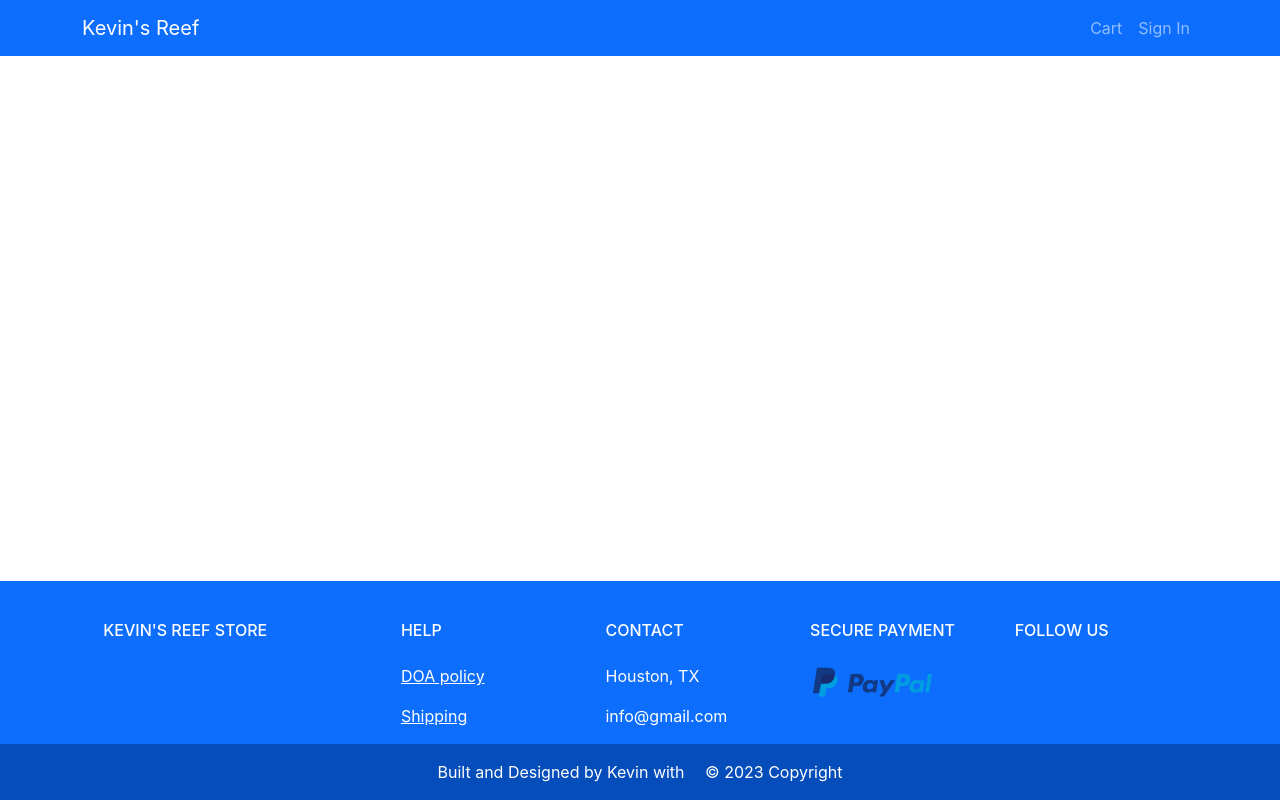
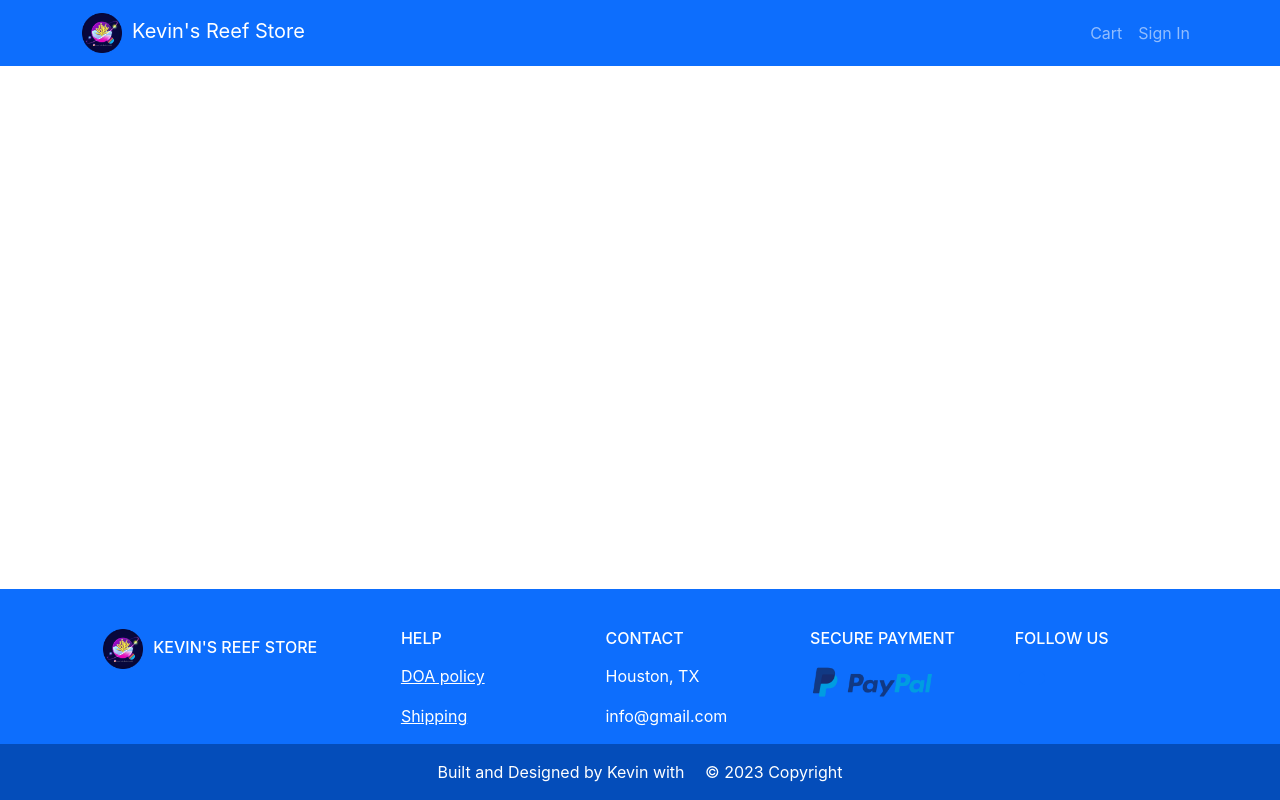
Before and after one commit to Kevin2211/kevins-reef-store, a React (Create React App) app in the folder frontend/: page /search in a window 1280 px wide. Built offline with nearby package versions, Linux system fonts and the light colour scheme; the HTML template or start-up script is replaced by a standard one.

Commit message:
minor styling adjustment

```diff
--- a/frontend/src/App.js
+++ b/frontend/src/App.js
@@ -41,7 +41,9 @@ function App() {
         <Navbar bg="primary" variant="dark" expand="lg">
           <Container>
             <LinkContainer to="/">
-              <Navbar.Brand>Kevin's Reef</Navbar.Brand>
+              <Navbar.Brand>
+                <img src="/images/kevinsreeflogo.png" className='logo' alt="" />
+                Kevin's Reef Store</Navbar.Brand>
             </LinkContainer>
             <Navbar.Toggle aria-controls='basic-navbar-nav'></Navbar.Toggle>
             <Navbar.Collapse id='basic-navbar-nav'>
--- a/frontend/src/components/Footer.jsx
+++ b/frontend/src/components/Footer.jsx
@@ -19,7 +19,7 @@ export default function Footer() {
     <div className="">
 
   <footer
-          className="text-center text-lg-start text-white"
+          className="text-center text-lg-start text-white mt-5"
           style={footerStyle}
           >
 
@@ -29,8 +29,10 @@ export default function Footer() {
 
         <div className="row">
 
-          <div className="col-md-3 col-lg-3  mx-auto mt-3">
+          <div className=" col-lg-3 col-sm-12 mx-auto mt-3">
+
             <h6 className="text-uppercase mb-4 font-weight-bold">
+            <img src="/images/kevinsreeflogo.png" className='logo' alt="" />
               Kevin's Reef Store
             </h6>
             <p>
@@ -42,8 +44,8 @@ export default function Footer() {
           <hr className="w-100 clearfix d-md-none" />
 
 
-          <div className="col-md-2 col-lg-2  mx-auto mt-3">
-            <h6 className="text-uppercase mb-4 font-weight-bold">Help</h6>
+          <div className=" col-lg-2 col-sm-6 mx-auto mt-3">
+            <h6 className="text-uppercase mb-3 font-weight-bold">Help</h6>
             <p>
               <Link className="text-white">DOA policy</Link>
             </p>
@@ -57,14 +59,17 @@ export default function Footer() {
           <hr className="w-100 clearfix d-md-none" />
 
 
-          <div className="col-md-4 col-lg-2  mx-auto mt-3">
-            <h6 className="text-uppercase mb-4 font-weight-bold">Contact</h6>
+          <div className=" col-lg-2 col-sm-6 mx-auto mt-3">
+            <h6 className="text-uppercase mb-3 font-weight-bold">Contact</h6>
             <p><i className="fas fa-home mr-3"></i> Houston, TX</p>
             <p><i className="fas fa-envelope mr-3"></i> info@gmail.com</p>
 
           </div>
-          <div className="col-md-4 col-lg-2  mx-auto mt-3">
-            <h6 className="text-uppercase mb-4 font-weight-bold">Secure Payment</h6>
+
+          <hr className="w-100 clearfix d-md-none" />
+
+          <div className=" col-lg-2 col-sm-6 mx-auto mt-3">
+            <h6 className="text-uppercase mb-3 font-weight-bold">Secure Payment</h6>
             <img src="/images/paypal.png" style={paypalStyle} alt="paypal" />
 
 
@@ -73,8 +78,8 @@ export default function Footer() {
 
 
 
-          <div className="col-md-3 col-lg-2  mx-auto mt-3">
-            <h6 className="text-uppercase mb-4 font-weight-bold">Follow us</h6>
+          <div className=" col-lg-2 col-sm-6  mx-auto mt-3">
+            <h6 className="text-uppercase mb-3 font-weight-bold">Follow us</h6>
 
 
             <a
--- a/frontend/src/index.css
+++ b/frontend/src/index.css
@@ -48,6 +48,10 @@ main{
   border-bottom: 0.2rem solid #5241f2;
   color: #5241f2;
 }
+.logo{
+  width: 40px;
+  margin-right: 10px;
+}
 
 .fab.fa-instagram {
   color: transparent;
```
Also changed, not shown: frontend/public/images/kevinsreeflogo.png (added).
